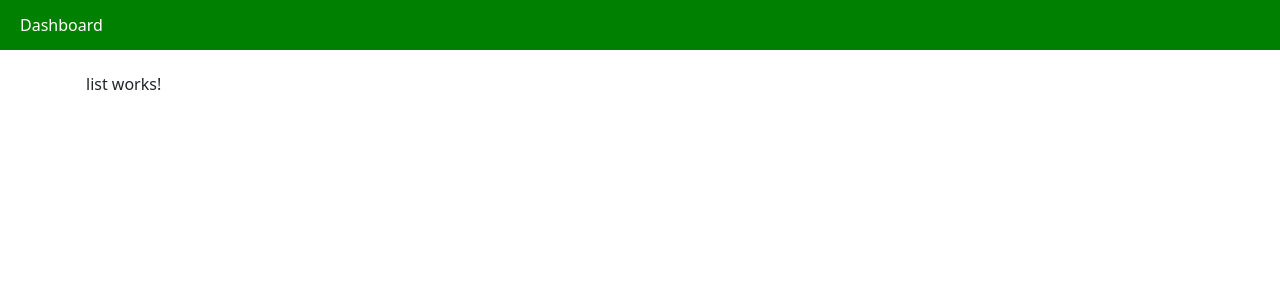
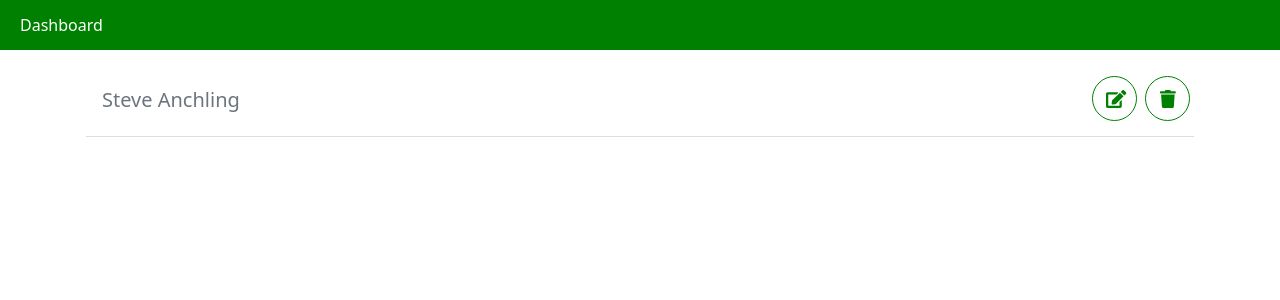
Before and after one commit to steve-anchling/quarkus-ng-k8s, an Angular app in the folder client/: page /list in a window 1280 px wide. Shown: the top 300 px of the page. Built offline with nearby package versions, Linux system fonts and the light colour scheme.

Commit message:
Add list layout

```diff
--- a/client/angular.json
+++ b/client/angular.json
@@ -23,6 +23,7 @@
             ],
             "styles": ["apps/stock-client/src/styles.scss"],
             "scripts": [
+              "node_modules/@fortawesome/fontawesome-free/js/all.js",
               "node_modules/bootstrap/dist/js/bootstrap.min.js"
             ]
           },
--- a/client/apps/stock-client/src/app/edit/edit.component.html
+++ b/client/apps/stock-client/src/app/edit/edit.component.html
@@ -12,6 +12,10 @@
       <input type="email" class="form-control" id="emailAddress">
       <label for="emailAddress">Email Address</label>
     </div>
+    <div class="form-floating row mb-3">
+      <input type="date" class="form-control" id="birthdate">
+      <label for="birthdate">Birthdate</label>
+    </div>
     <div class="text-center">
       <button type="submit" class="btn btn-outline-primary btn-lg">Save</button>
     </div>
--- a/client/apps/stock-client/src/app/list/list.component.html
+++ b/client/apps/stock-client/src/app/list/list.component.html
@@ -1 +1,13 @@
-<p>list works!</p>
+<div class="card-header container-fluid bg-white p-0">
+  <div class="row">
+    <div class="col">
+      <h5 class="card-body text-muted mb-2 pl-0">Steve Anchling</h5>
+    </div>
+    <div class="col-auto">
+      <button type="button" class="btn btn-outline-primary btn-circle btn-lg m-1"><i class="fa fa-edit"></i>
+      </button>
+      <button type="button" class="btn btn-outline-primary btn-circle btn-lg m-1"><i class="fa fa-trash"></i>
+      </button>
+    </div>
+  </div>
+</div>
--- a/client/apps/stock-client/src/styles.scss
+++ b/client/apps/stock-client/src/styles.scss
@@ -1,6 +1,44 @@
 $primary: green;
 @import "~bootstrap/scss/bootstrap";
+@import "node_modules/@fortawesome/fontawesome-free/scss/fontawesome";
 
 body {
   padding-top: $navbar-padding-y + $nav-link-height + $navbar-padding-y;
 }
+
+.btn-circle {
+  width: 30px;
+  height: 30px;
+  padding: 6px 0px;
+  border-radius: 15px;
+  text-align: center;
+  font-size: 12px;
+  line-height: 1.42857;
+}
+
+.btn-circle.btn-lg2 {
+  width: 50px;
+  height: 50px;
+  padding: 10px 16px;
+  font-size: 18px;
+  line-height: 1.33;
+  border-radius: 25px;
+}
+
+.btn-circle.btn-lg {
+  width: 45px;
+  height: 45px;
+  padding: 11px 13px;
+  font-size: 18px;
+  line-height: 1.33;
+  border-radius: 25px;
+}
+
+.btn-circle.btn-xl {
+  width: 70px;
+  height: 70px;
+  padding: 10px 16px;
+  border-radius: 35px;
+  font-size: 24px;
+  line-height: 1.33;
+}
--- a/client/package.json
+++ b/client/package.json
@@ -39,6 +39,7 @@
     "@angular/router": "^12.1.0",
     "@nrwl/angular": "12.7.2",
     "bootstrap": "^5.1.0",
+    "@fortawesome/fontawesome-free": "^5.15.4",
     "rxjs": "~6.6.0",
     "tslib": "^2.0.0",
     "zone.js": "~0.11.4"
```
Also changed, not shown: 1 other file (tests, documents, lock files or other folders).
